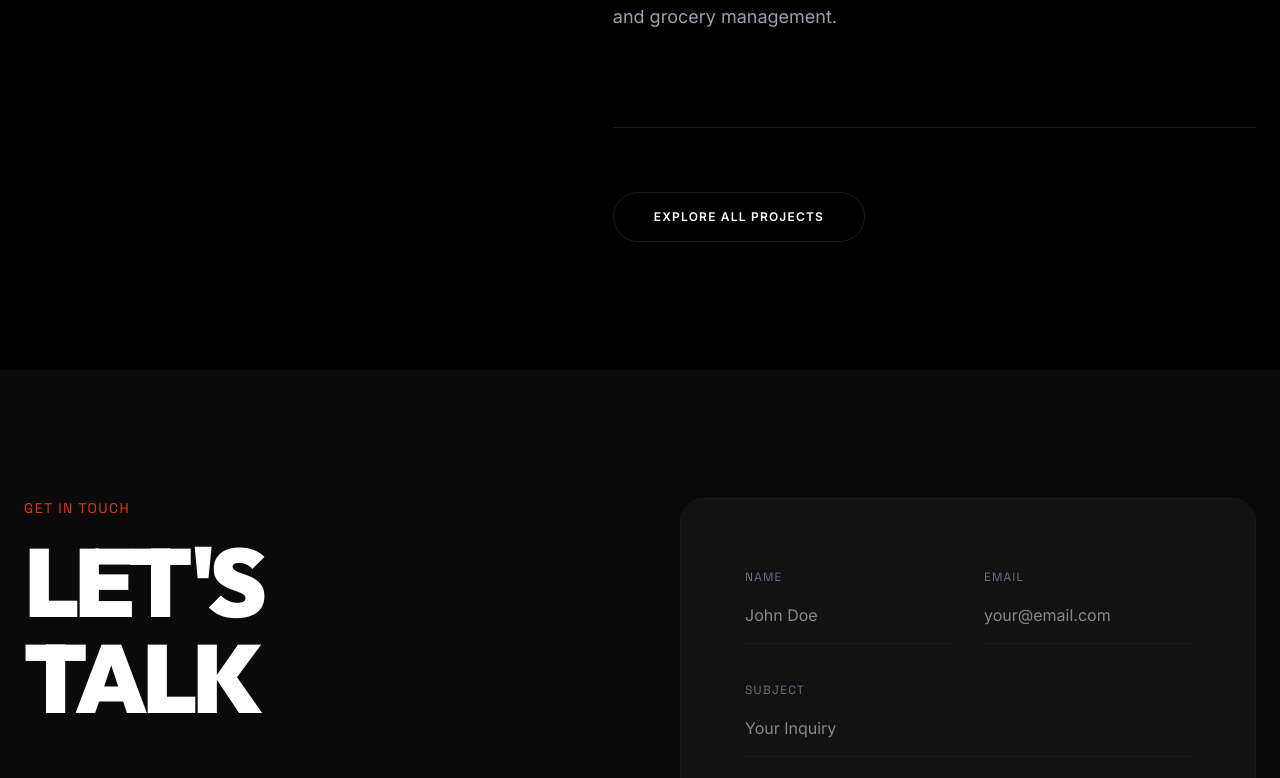
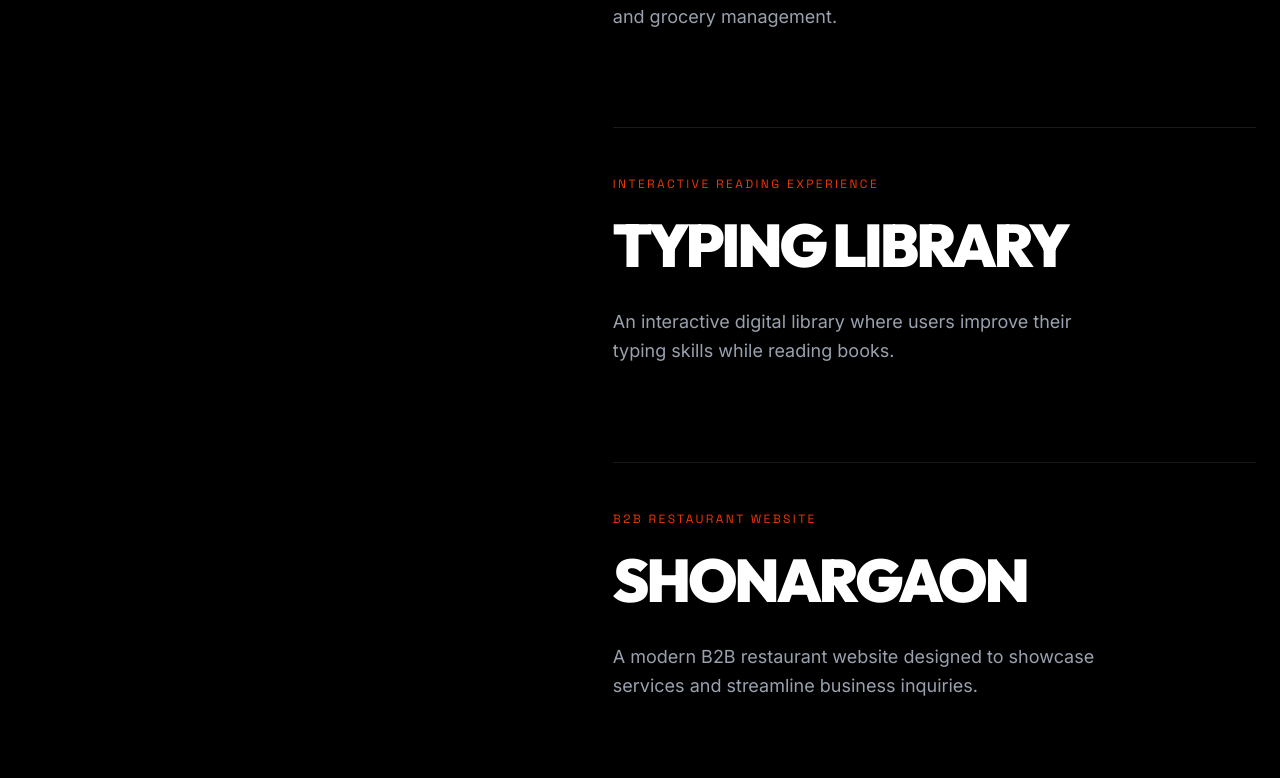
Before and after one commit to mizan7k/portfoliov2, a React (Vite) app: page / in a window 1280 px wide. Shown: the part 7143-7921 px from the top of the page. Built offline with nearby package versions, Linux system fonts and the light colour scheme.

Commit message:
Update Portfolio.tsx

```diff
--- a/src/components/Portfolio.tsx
+++ b/src/components/Portfolio.tsx
@@ -6,7 +6,6 @@ const projects = [
     id: 1,
     title: "Sylhet Restaurant",
     category: "Digital Dining Experience",
-    image: "https://i.imgur.com/kxAhsiP.jpeg",
     description: "A modern web presence for a restaurant, focusing on intuitive navigation and visual appeal.",
     link: "https://mizan7k.github.io/sylhet_restaurant/"
   },
@@ -14,7 +13,6 @@ const projects = [
     id: 2,
     title: "TrueText",
     category: "AI-Powered Text Analysis",
-    image: "https://i.imgur.com/1N8JZ5Q.jpeg",
     description: "An application designed to analyze and refine text using modern logic and AI-driven insights.",
     link: "https://mizan7k.github.io/truetext-app/"
   },
@@ -22,7 +20,6 @@ const projects = [
     id: 3,
     title: "Interstellar",
     category: "Creative UI Generation",
-    image: "https://i.imgur.com/kxAhsiP.jpeg",
     description: "Quick and creative UI generation for modern web applications.",
     link: "https://mizan7k.github.io/interstellar/"
   },
@@ -30,9 +27,22 @@ const projects = [
     id: 4,
     title: "TradeCore",
     category: "Business Operating System",
-    image: "https://i.imgur.com/1N8JZ5Q.jpeg",
     description: "A unified business operating system for retail, pharmacy, and grocery management.",
-    link: "https://mizan7k.github.io/TradeCore/"
+    link: "#"
+  },
+  {
+    id: 5,
+    title: "Typing Library",
+    category: "Interactive Reading Experience",
+    description: "An interactive digital library where users improve their typing skills while reading books.",
+    link: "https://mizan7k.github.io/typinglibrary/"
+  },
+  {
+    id: 6,
+    title: "Shonargaon",
+    category: "B2B Restaurant Website",
+    description: "A modern B2B restaurant website designed to showcase services and streamline business inquiries.",
+    link: "https://mizan7k.github.io/Shonargaon/"
   }
 ];
 
```
